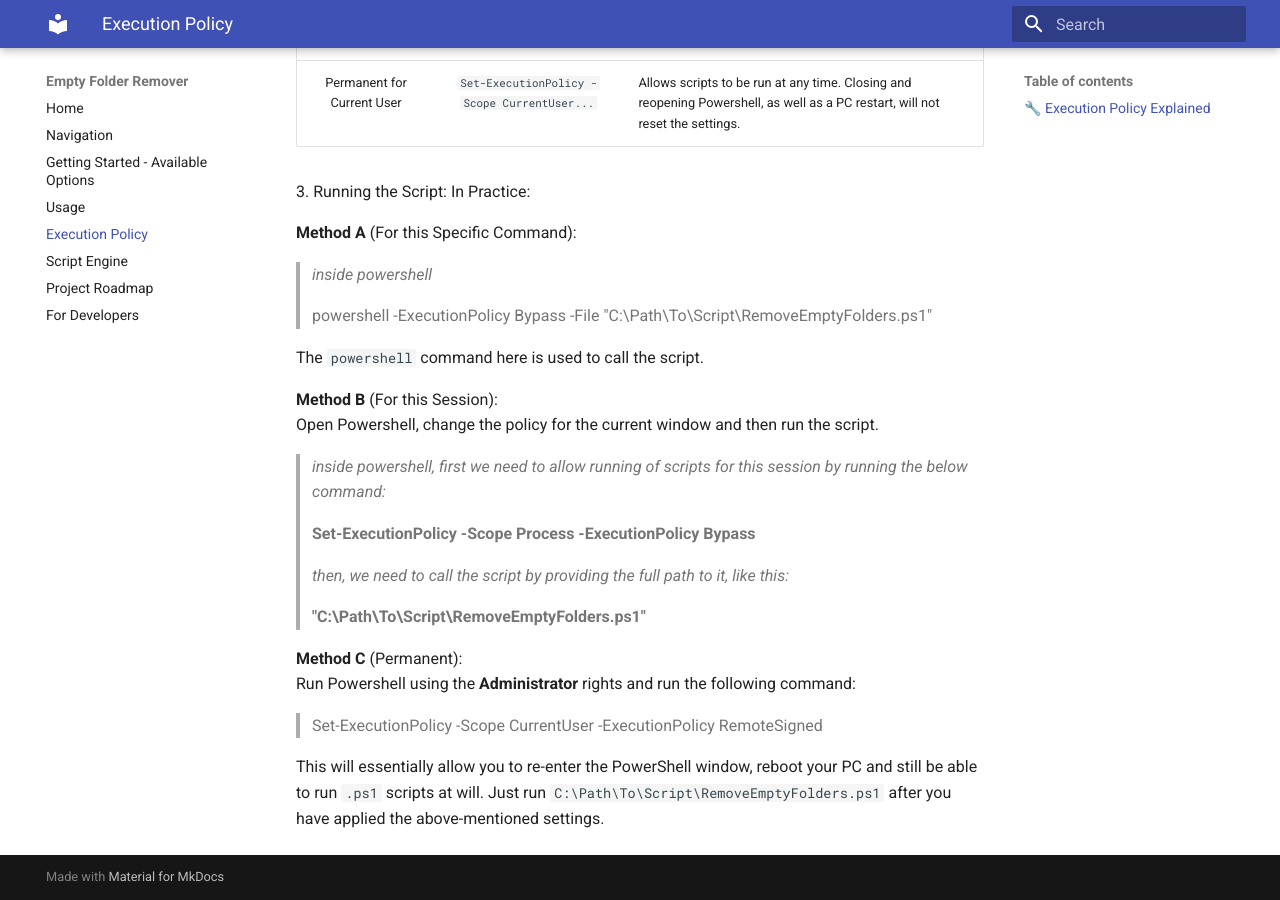
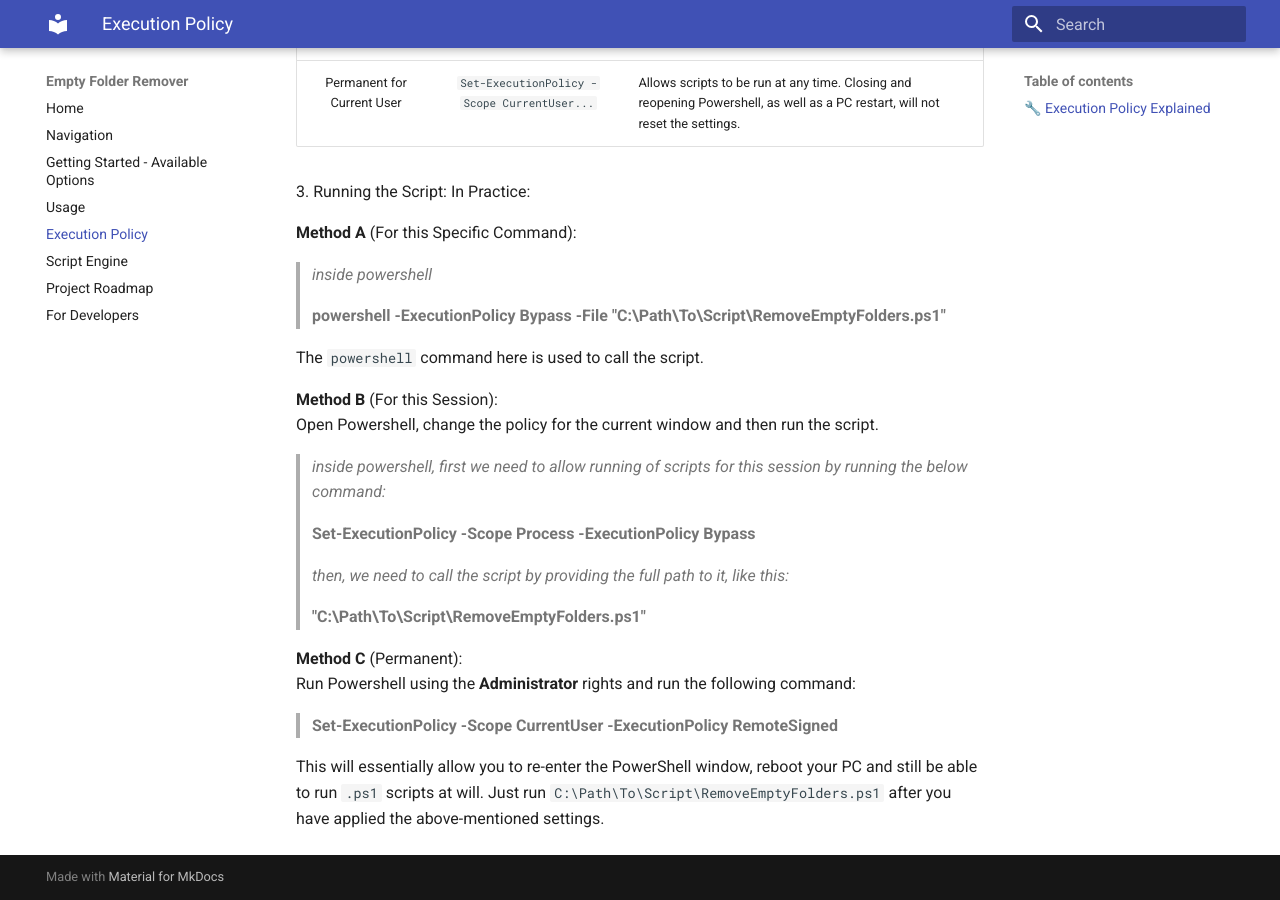
Before and after one commit to joremika/ef.remover, an MkDocs documentation site: the page built from docs/execution-policy.md, in a window 1280 px wide and 900 px high, scrolled down 591 px. Built offline with MkDocs 1.6.1 and Material for MkDocs 9.7.7, drawn with Linux system fonts in a browser that asks for light colours.

Commit message:
another formatting fix

```diff
--- a/docs/execution-policy.md
+++ b/docs/execution-policy.md
@@ -18,7 +18,7 @@ It is a **security measure** which you will have to temporarily or permanently a
 **Method A** (For this Specific Command):
 > _inside powershell_
 >
-> powershell -ExecutionPolicy Bypass -File "C:\Path\To\Script\RemoveEmptyFolders.ps1"
+> **powershell -ExecutionPolicy Bypass -File "C:\Path\To\Script\RemoveEmptyFolders.ps1"**
 
 The `powershell` command here is used to call the script.
 
@@ -35,7 +35,7 @@ Open Powershell, change the policy for the current window and then run the scrip
 
 **Method C** (Permanent):
 Run Powershell using the **Administrator** rights and run the following command:
-> Set-ExecutionPolicy -Scope CurrentUser -ExecutionPolicy RemoteSigned
+> **Set-ExecutionPolicy -Scope CurrentUser -ExecutionPolicy RemoteSigned**
 
 This will essentially allow you to re-enter the PowerShell window, reboot your PC and still be able to run `.ps1` scripts at will.
 Just run `C:\Path\To\Script\RemoveEmptyFolders.ps1` after you have applied the above-mentioned settings.
```
Also changed, not shown: site/execution-policy/index.html, site/search/search_index.json.
